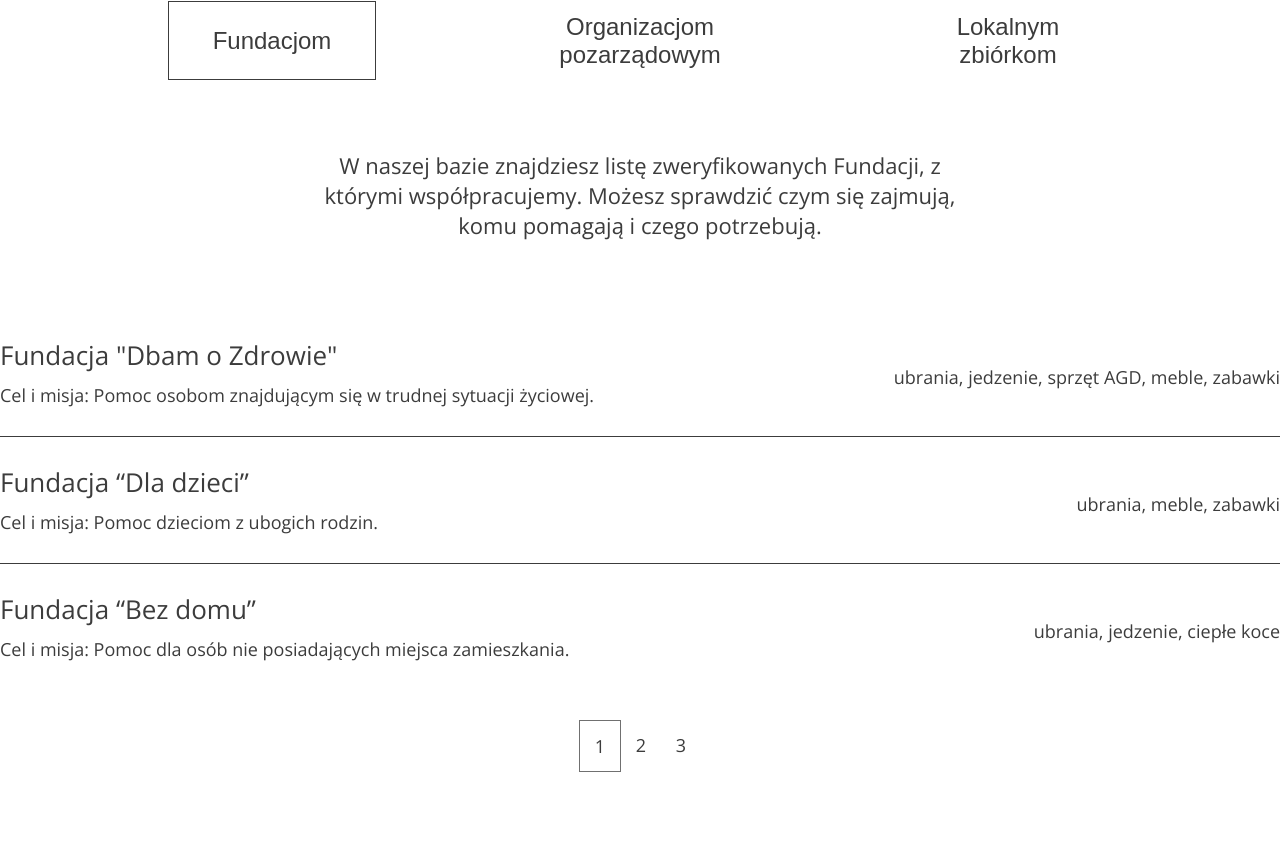
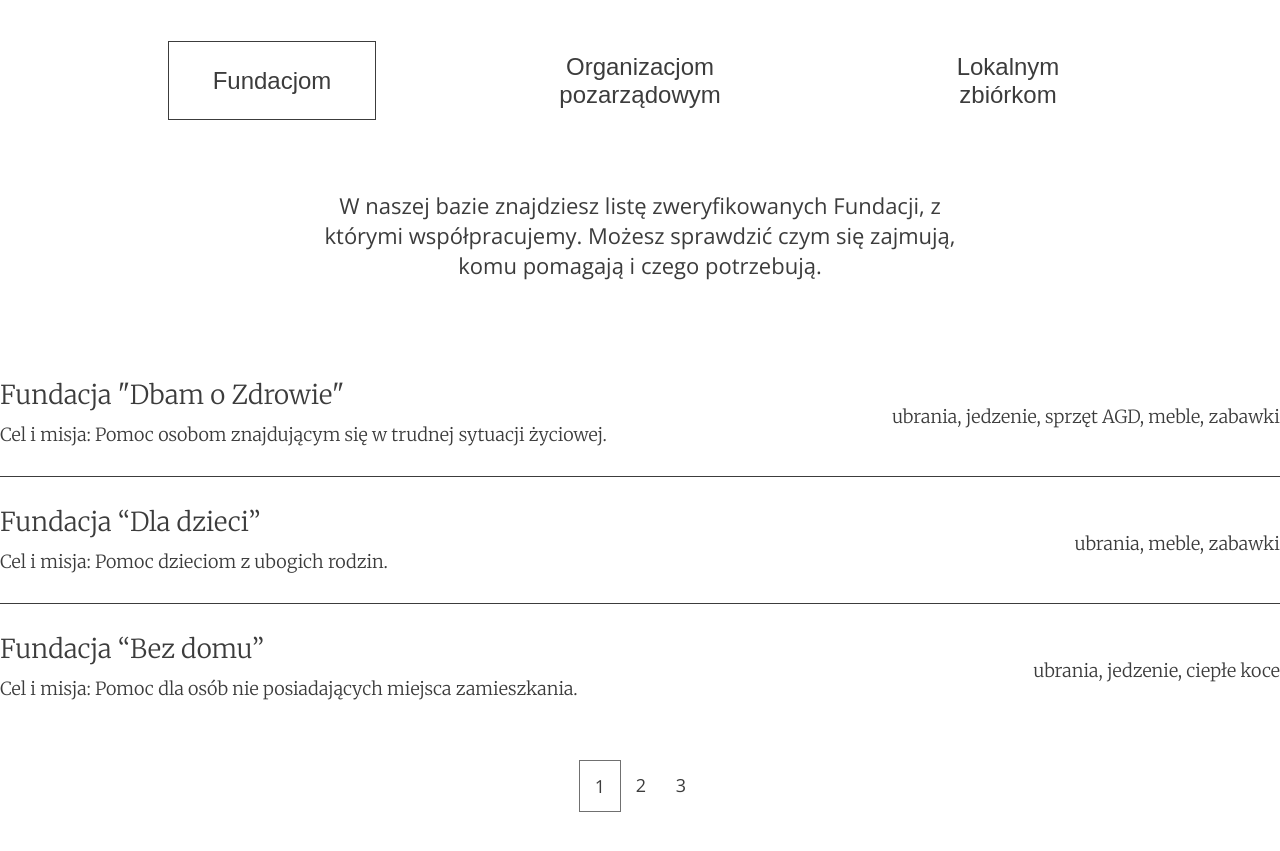
Before and after one commit to MalwinaGruchot/oddam-w-dobre-rece, a React (Vite) app: page / in a window 1280 px wide. Shown: the part 1982-2833 px from the top of the page. Before the commit the page ends 2784 px from the top, so only its background shows below. Built offline with nearby package versions, Linux system fonts and the light colour scheme.

Commit message:
make whoWeHelp

```diff
--- a/src/components/WhoWeHelp/WhoWeHelp.module.scss
+++ b/src/components/WhoWeHelp/WhoWeHelp.module.scss
@@ -1,5 +1,9 @@
 @import "../../scss/colors";
 @import "../../scss/mixins";
+
+.whoWeHelp {
+  padding-top: 40px;
+}
 
 .container {
   @include container;
@@ -23,7 +27,7 @@
 }
 
 .wrapperNumber {
-  padding: 30px 0;
+  padding: 30px 0 80px;
   display: flex;
   justify-content: space-around;
 }
--- a/src/components/WhoWeHelpItem/WhoWeHelpItem.module.scss
+++ b/src/components/WhoWeHelpItem/WhoWeHelpItem.module.scss
@@ -1,6 +1,9 @@
 @import "../../scss/colors";
+@import "../../scss/fonts";
 
 .wrapper {
+  font-family: $font-alt;
+  font-weight: 300;
   width: 100%;
   display: flex;
   flex-direction: column;
```
